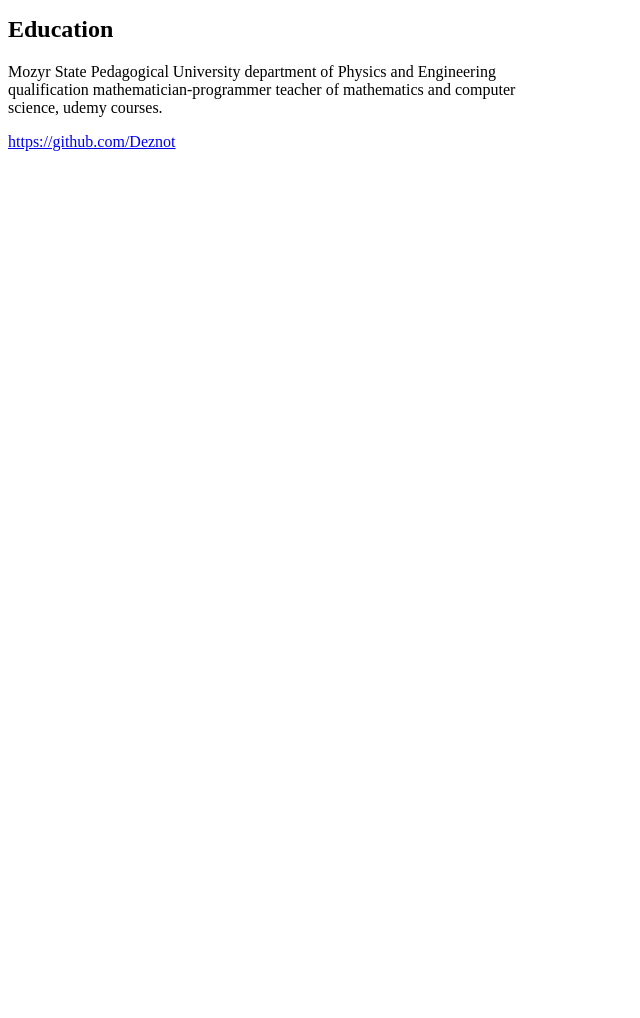
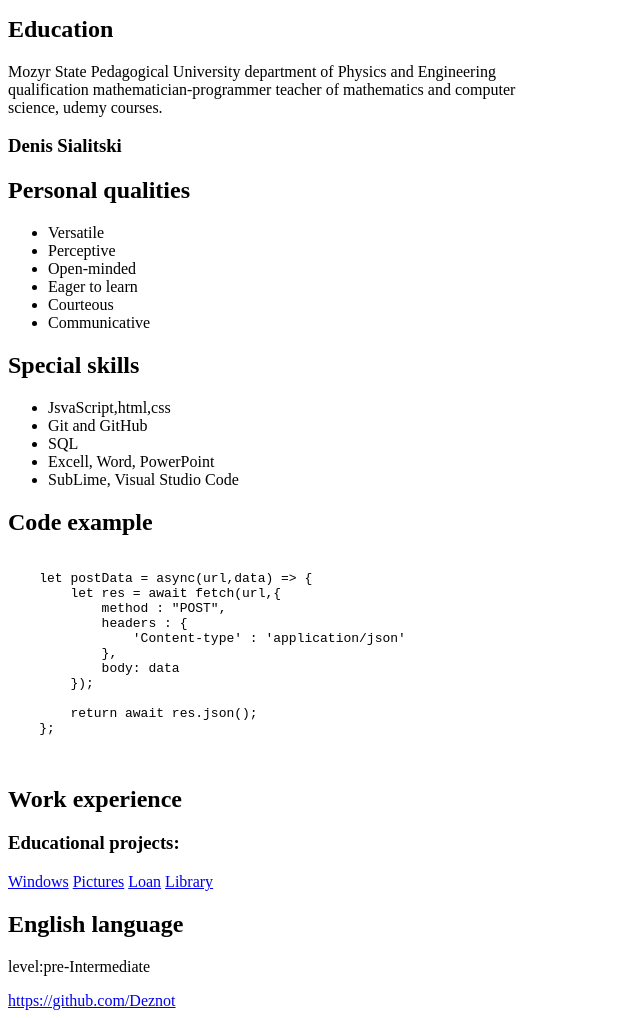
Before and after one commit to Deznot/rsschool-cv, a plain HTML site: page index.html in a window 1280 px wide. Shown: the part 500-1518 px from the top of the page, without its empty margins (0-640 px from the left). Before the commit the page ends 800 px from the top, so only its background shows below. Drawn offline with Linux system fonts and the light colour scheme; files whose address does not match are found by name.

Commit message:
feat: add mright with qualities skills code experience english

```diff
--- a/index.html
+++ b/index.html
@@ -35,6 +35,62 @@
                 </p>
             </section>
         </div>
+        <div class="mright">
+            <section class="name">
+                <h3 id="name"><strong>Denis Sialitski</strong></h3>
+            </section>
+            <section class="qualities">
+                <h2>Personal qualities</h2>
+                <ul>
+                    <li>Versatile</li>
+                    <li>Perceptive</li>
+                    <li>Open-minded</li>
+                    <li>Eager to learn</li>
+                    <li>Courteous</li>
+                    <li>Communicative</li>
+                </ul>
+            </section>
+            <section class="skills">
+                <h2>Special skills</h2>
+                <ul>
+                    <li>JsvaScript,html,css</li>
+                    <li>Git and GitHub</li>
+                    <li>SQL</li>
+                    <li>Excell, Word, PowerPoint</li>
+                    <li>SubLime, Visual Studio Code</li>
+                </ul>
+            </section>
+            <section class="code">
+                <h2>Code example</h2>
+                <pre>
+                    <code>
+    let postData = async(url,data) => {
+        let res = await fetch(url,{
+            method : "POST",
+            headers : {
+                'Content-type' : 'application/json'
+            },
+            body: data
+        });
+
+        return await res.json();
+    };
+                    </code>
+                </pre>
+            </section>
+            <section class="experience">
+                <h2>Work experience</h2>
+                <h3>Educational projects:</h3>
+                <a href="https://github.com/Deznot/project-Windows.git" target="_blank">Windows</a>
+                <a href="https://github.com/Deznot/Pictures.git" target="_blank">Pictures</a>
+                <a href="https://github.com/Deznot/project-Loan.git" target="_blank">Loan</a>
+                <a href="https://github.com/Deznot/LibraryUI.git" target="_blank">Library</a>
+            </section>
+            <section class="english">
+                <h2>English language</h2>
+                <p>level:pre-Intermediate</p>
+            </section>
+        </div>
     </main>
     <footer>
         <a href="https://github.com/Deznot">https://github.com/Deznot</a>
```
